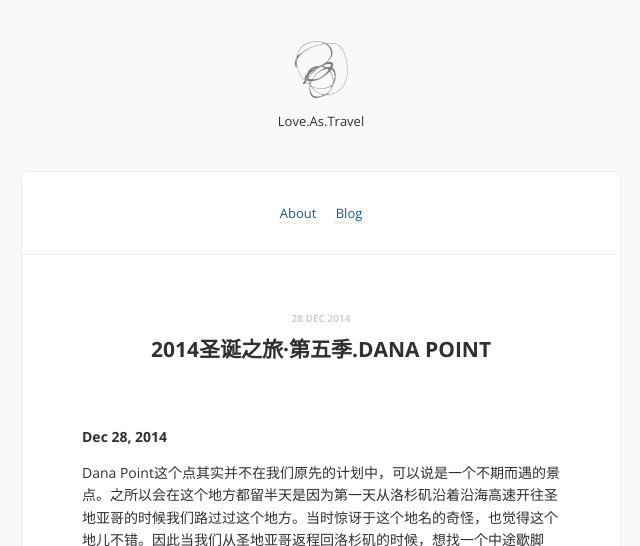
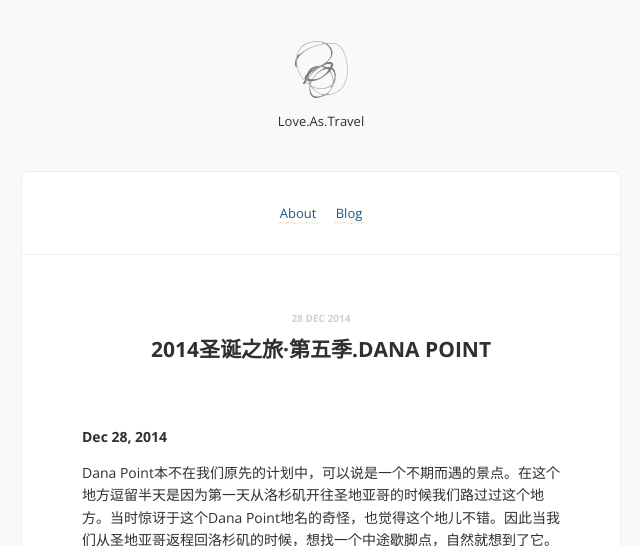
Before and after one commit to loveastravel/loveastravel.github.com, a Jekyll site: the page built from _posts/2014-12-28-Christmas05.md, in a window 1280 px wide and 1400 px high. Shown: the top 546 px of the window, without its empty margins (319-959 px from the left). Built offline with Jekyll 4.4.1, drawn with Linux system fonts in a browser that asks for light colours; Markdown is read by kramdown in place of the engine named in the settings; comment, search, counter and statistics services are not loaded; some of the changed text lies outside the part shown; grey boxes are pictures that could not be loaded.

Commit message:
danda point

```diff
--- a/_posts/2014-12-28-Christmas05.md
+++ b/_posts/2014-12-28-Christmas05.md
@@ -4,11 +4,11 @@
 ---
 **Dec 28, 2014**
 
-Dana Point这个点其实并不在我们原先的计划中，可以说是一个不期而遇的景点。之所以会在这个地方都留半天是因为第一天从洛杉矶沿着沿海高速开往圣地亚哥的时候我们路过过这个地方。当时惊讶于这个地名的奇怪，也觉得这个地儿不错。因此当我们从圣地亚哥返程回洛杉矶的时候，想找一个中途歇脚点，自然就想到了它。
+Dana Point本不在我们原先的计划中，可以说是一个不期而遇的景点。在这个地方逗留半天是因为第一天从洛杉矶开往圣地亚哥的时候我们路过过这个地方。当时惊讶于这个Dana Point地名的奇怪，也觉得这个地儿不错。因此当我们从圣地亚哥返程回洛杉矶的时候，想找一个中途歇脚点，自然就想到了它。
 
 ![](http://i.imgur.com/s1UbIKE.png)
 
-Dana Point距离洛杉矶市区大约70mins车程。Dana Point的全称是City of Dana Point.翻译成中文很直接就是叫‘达纳点市’。据说达纳点最初被发现于十七世纪。十八世纪的时候被一个叫Hipolito Bouchard的阿根廷海盗船队占领。后来不知为何在十八世纪中后期，这帮海盗洗心革面做好人了，不做抢劫生意改做合法贸易。十九世纪的时候，Dana Point被几个好莱坞商人看中，发展旅游业和度假村。再后来就渐渐发展成现在的规模，一个集旅游，休闲，港口已经人居为一体的现代化港口型城市。
+Dana Point距离洛杉矶市区大约70 mins车程。从地理位置上看它刚好位于洛杉矶和圣地亚哥中间的位置。Dana Point的全称是City of Dana Point.翻译成中文很直接就是叫‘达纳点市’。据说达纳点最初被发现于十七世纪。十八世纪的时候被一个叫Hipolito Bouchard的阿根廷海盗船队占领。后来不知为何在十八世纪中后期，这帮海盗洗心革面做好人了，不做抢劫生意改做合法贸易。十九世纪的时候，Dana Point被几个好莱坞商人看中，发展旅游业和度假村。再后来就渐渐发展成现在的规模，一个集旅游，休闲，港口以及人居为一体的现代化港口型城市。
 
 ![](http://i.imgur.com/Y0KOVK7.jpg)
 
@@ -28,13 +28,13 @@
 
 ![](http://i.imgur.com/ertuI3M.jpg)
 
-对我个人而言，我喜欢这里的另一个原因是我喜欢Dana古朴的气质。再准确点说，我喜欢这里的古老帆船。看着这些桅杆，这些木质感十足的帆船，感觉一下子回到了维京时代，看到了实实在在的商船贸易，有一种郑和下西洋的古老感觉。
+对我个人而言，我喜欢这里的另一个原因是我喜欢Dana古朴的气质。再准确点说，我喜欢这里的古老帆船。看着这些桅杆，这些木质感十足的帆船，感觉一下子回到了维京时代，看到了实实在在的商船贸易，有一种郑和下西洋的古老气息。
 
 ![](http://i.imgur.com/irzsYzV.jpg)
 
 ![](http://i.imgur.com/lFGH9nH.jpg)
 
-绕过帆船和沙滩，就是一个海岸，也就是最上面全景图中能看见的防浪堤区域。海浪拍打着海岸，声音巨大，却反衬这当地的平静和安宁。
+绕过帆船和沙滩，就是一个海岸，也就是最上面全景图中能看见的防浪堤区域。海浪拍打着海岸，声音巨大，却也进一步反衬出当地的平静和安宁。
 
 ![](http://i.imgur.com/1BvJlua.jpg)
 
```
